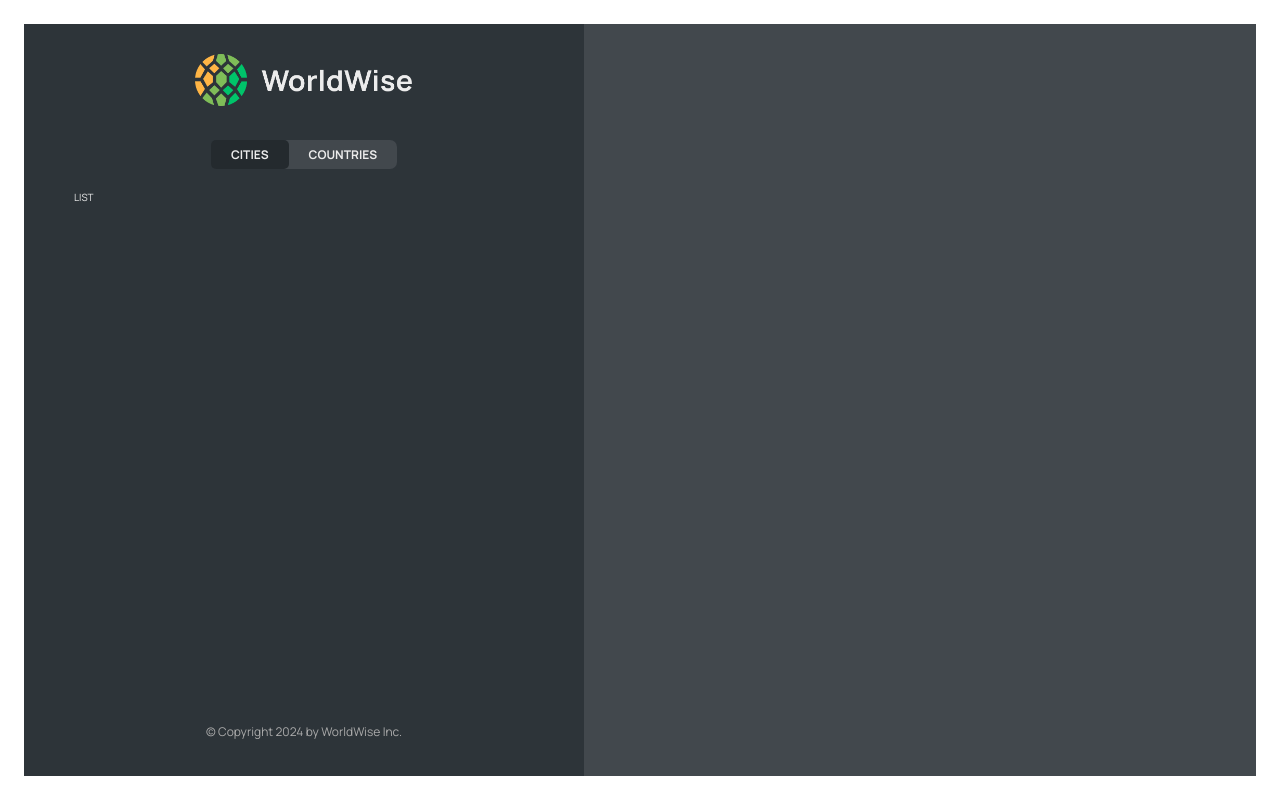
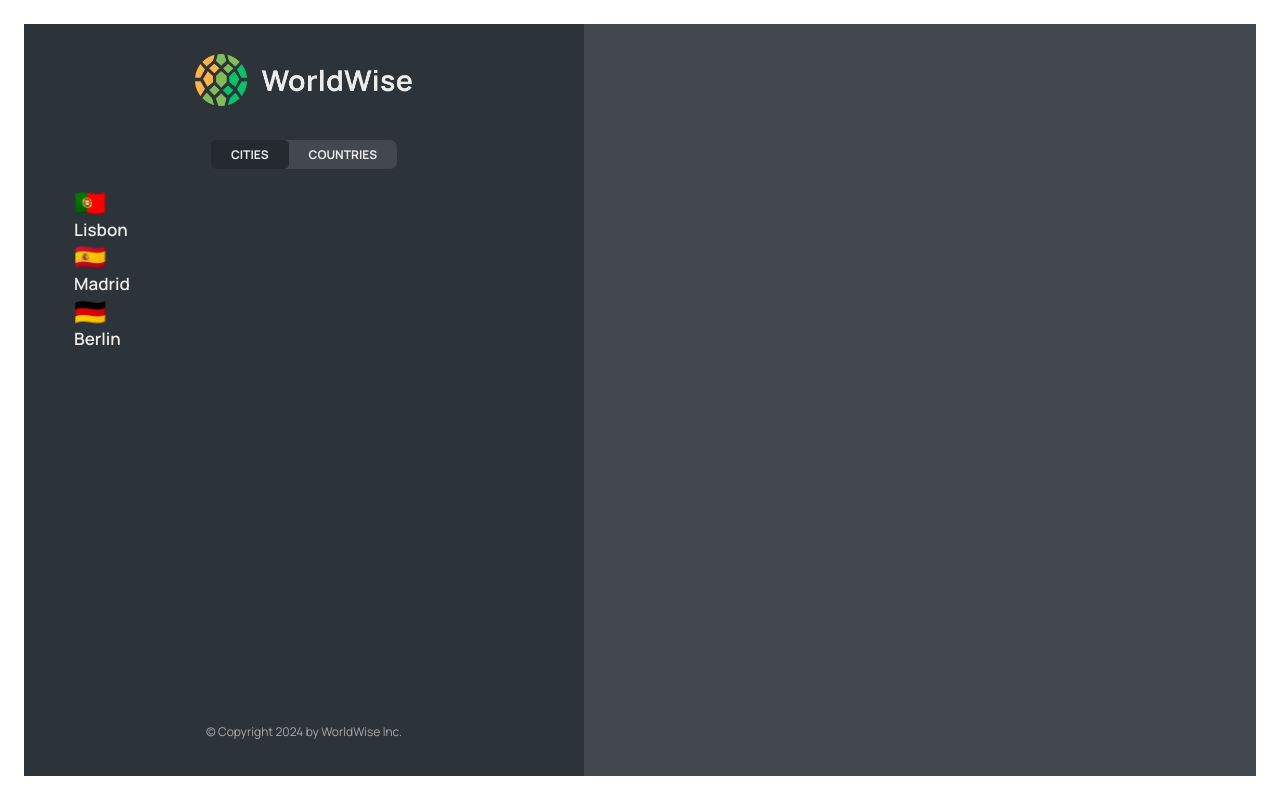
Before and after one commit to devzdevelop/worldwise, a React (Vite) app: page /app/cities in a window 1280 px wide. Built offline with nearby package versions, Linux system fonts and the light colour scheme; data requests are answered from the project's data file.

Commit message:
Fifth commit

```diff
--- a/package.json
+++ b/package.json
@@ -11,6 +11,7 @@
     "server": "json-server --watch data/cities.json --port 8000 "
   },
   "dependencies": {
+    "json-server": "^1.0.0-beta.1",
     "react": "^18.3.1",
     "react-dom": "^18.3.1",
     "react-router-dom": "^6.24.1"
--- a/src/App.jsx
+++ b/src/App.jsx
@@ -6,19 +6,43 @@ import AppLayout from './pages/AppLayout';
 import PageNotFound from './pages/PageNotFound';
 import Homepage from './pages/Homepage';
 import CityList from './components/CityList';
+import { useEffect, useState } from 'react';
 
+const BASE_URL = 'http://localhost:8000';
 function App() {
+  const [cities, setCities] = useState([]);
+  const [isLoading, setIsLoading] = useState(false);
+
+  useEffect(() => {
+    async function fetchCities() {
+      try {
+        setIsLoading(true);
+        const res = await fetch(`${BASE_URL}/cities`);
+        const data = await res.json();
+        setCities(data);
+      } catch (e) {
+        console.log('There was an error loading data.');
+      } finally {
+        setIsLoading(false);
+      }
+    }
+    fetchCities();
+  }, []);
+
   return (
     <BrowserRouter>
       <Routes>
-      {/*index can be placed with path="/" in homepage route.*/}
+        {/*index can be placed with path="/" in homepage route.*/}
         <Route index element={<Homepage />} />
         <Route path='product' element={<Product />} />
         <Route path='pricing' element={<Pricing />} />
         <Route path='login' element={<Login />} />
         <Route path='app' element={<AppLayout />}>
           <Route index element={<CityList />} />
-          <Route path='cities' element={<CityList />} />
+          <Route
+            path='cities'
+            element={<CityList cities={cities} isLoading={isLoading} />}
+          />
           <Route path='countries' element={<p>List of countries</p>} />
           <Route path='form' element={<p>Form</p>} />
         </Route>
--- /dev/null
+++ b/src/components/CityItem.jsx
@@ -0,0 +1,11 @@
+import styles from './CityItem.module.css';
+
+export default function CityItem({ city }) {
+  const { cityName, emoji, date } = city;
+  return (
+    <li className={styles.CityItem}>
+      <span className={styles.emoji}>{emoji}</span>
+      <h3 className={styles.name}>{cityName}</h3>
+    </li>
+  );
+}
--- a/src/components/CityList.jsx
+++ b/src/components/CityList.jsx
@@ -1,9 +1,15 @@
-import styles from './CityList.module.css'
-export default function CityList () {
+import CityItem from './CityItem';
+import styles from './CityList.module.css';
+import Spinner from './Spinner';
+export default function CityList({ cities, isLoading }) {
+  if (isLoading) return <Spinner />;
+
   return (
     <div className={styles.cityList}>
       <ul>
-        <li>LIST</li>
+        {cities.map((item) => {
+          return <CityItem key={item.cityName} city={item} />;
+        })}
       </ul>
     </div>
   );
--- a/src/components/Footer.jsx
+++ b/src/components/Footer.jsx
@@ -1,4 +1,3 @@
-import React from 'react';
 import styles from './Sidebar.module.css';
 export default function Footer() {
   return (
```
